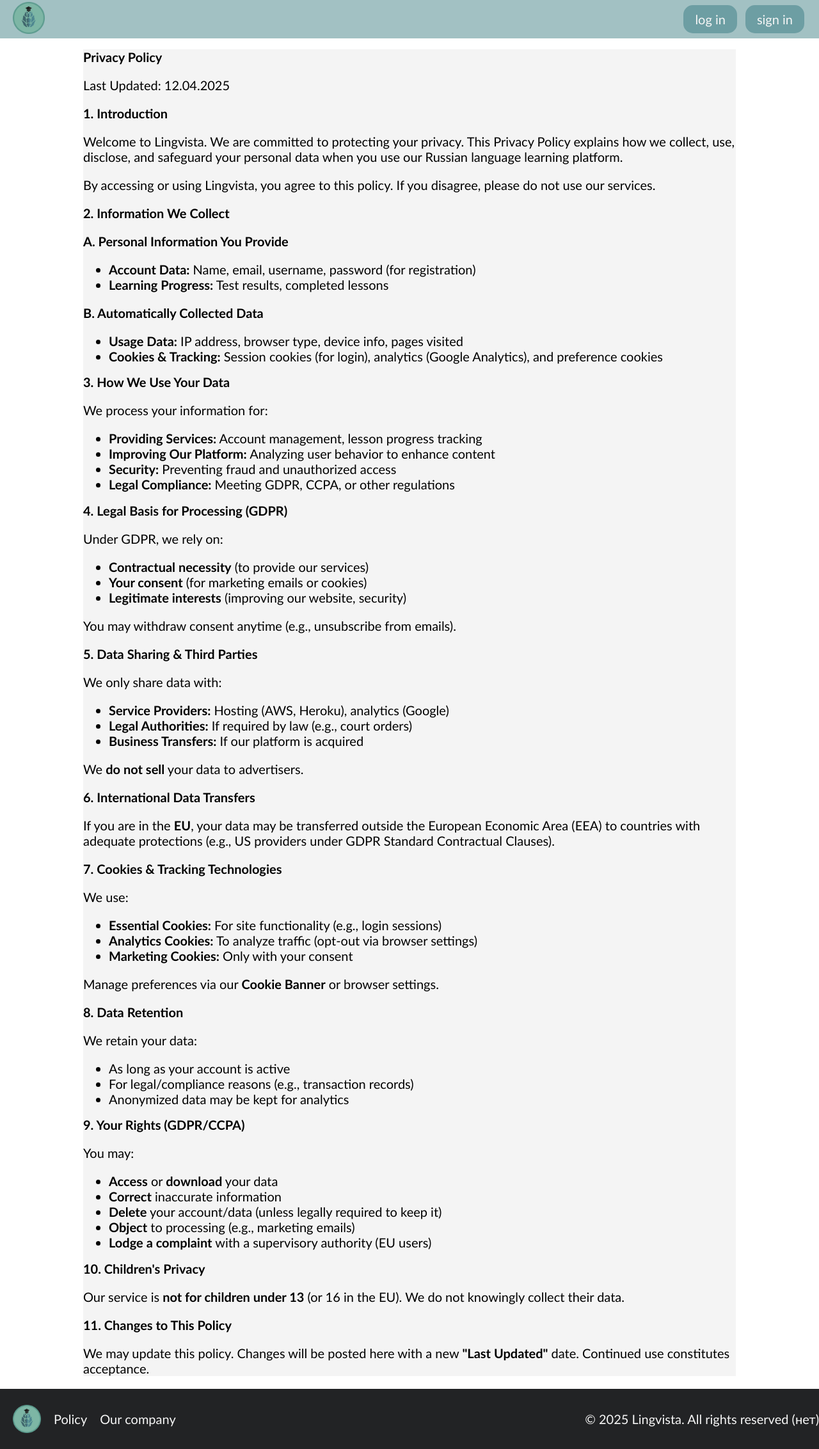
After one commit to suhariky/lingvista, a Django app: page /policy/ in a window 1280 px wide. The commit adds this page. Shown: the whole page at 64% size. Run offline with Django 5.2, Linux system fonts and the light colour scheme.

Commit message:
Added policy page

```diff
--- a/lingvista/lingvista/urls.py
+++ b/lingvista/lingvista/urls.py
@@ -23,4 +23,5 @@ urlpatterns = [
     path('profile/', views.profile, name='profile'),
     path('profile/edit/', views.edit_profile, name='edit_profile'),
     path('profile/history/', views.profile_history, name='profile_history'),
+    path('policy/', views.policy_view, name='private_policy'),
 ] + static(settings.MEDIA_URL, document_root=settings.MEDIA_ROOT)
--- a/lingvista/lingvista_web/static/css/footer.css
+++ b/lingvista/lingvista_web/static/css/footer.css
@@ -17,6 +17,11 @@ footer > a {
     color: #F6F6F6;
 }
 
+footer > p {
+    margin-left: auto;
+    color: #F6F6F6;
+}
+
 footer > img {
     padding-left: 20px;
     width: 44px;
--- a/lingvista/lingvista_web/templates/html/elements/footer.html
+++ b/lingvista/lingvista_web/templates/html/elements/footer.html
@@ -2,9 +2,8 @@
 <link rel="stylesheet" href="/static/css/footer.css">
 
 <footer>
-    <img src="{% static 'images/logo.png' %}" alt="лого">
-    <a href="">Policy</a>
-    <a href="">Copyright</a>
-    <a href="">FaQ</a>
-    <a href="">Support</a>
+    <img src="{% static 'images/logo.png' %}" alt="logo">
+    <a href="{% url 'private_policy' %}">Policy</a>
+    <a href="https://informatics.ru/">Our company</a>
+    <p>© 2025 Lingvista. All rights reserved (нет)</p>
 </footer>
--- /dev/null
+++ b/lingvista/lingvista_web/templates/html/pages/policy_page.html
@@ -0,0 +1,109 @@
+{% extends 'html/pages/base.html' %}
+{% block title %}Privacy Policy - Russian Learning Platform{% endblock %}
+{% block content %}
+    <section>
+        <h1>Privacy Policy</h1>
+        <p>Last Updated: 12.04.2025</p>
+    </section>
+        <section>
+            <h2>1. Introduction</h2>
+            <p>Welcome to Lingvista. We are committed to protecting your privacy. This Privacy Policy explains how we collect, use, disclose, and safeguard your personal data when you use our Russian language learning platform.</p>
+            <p>By accessing or using Lingvista, you agree to this policy. If you disagree, please do not use our services.</p>
+        </section>
+
+        <section>
+            <h2>2. Information We Collect</h2>
+            <h3>A. Personal Information You Provide</h3>
+            <ul>
+                <li><strong>Account Data:</strong> Name, email, username, password (for registration)</li>
+                <li><strong>Learning Progress:</strong> Test results, completed lessons</li>
+            </ul>
+
+            <h3>B. Automatically Collected Data</h3>
+            <ul>
+                <li><strong>Usage Data:</strong> IP address, browser type, device info, pages visited</li>
+                <li><strong>Cookies & Tracking:</strong> Session cookies (for login), analytics (Google Analytics), and preference cookies</li>
+            </ul>
+        </section>
+
+        <section>
+            <h2>3. How We Use Your Data</h2>
+            <p>We process your information for:</p>
+            <ul>
+                <li><strong>Providing Services:</strong> Account management, lesson progress tracking</li>
+                <li><strong>Improving Our Platform:</strong> Analyzing user behavior to enhance content</li>
+                <li><strong>Security:</strong> Preventing fraud and unauthorized access</li>
+                <li><strong>Legal Compliance:</strong> Meeting GDPR, CCPA, or other regulations</li>
+            </ul>
+        </section>
+
+        <section>
+            <h2>4. Legal Basis for Processing (GDPR)</h2>
+            <p>Under GDPR, we rely on:</p>
+            <ul>
+                <li><strong>Contractual necessity</strong> (to provide our services)</li>
+                <li><strong>Your consent</strong> (for marketing emails or cookies)</li>
+                <li><strong>Legitimate interests</strong> (improving our website, security)</li>
+            </ul>
+            <p>You may withdraw consent anytime (e.g., unsubscribe from emails).</p>
+        </section>
+
+        <section>
+            <h2>5. Data Sharing & Third Parties</h2>
+            <p>We only share data with:</p>
+            <ul>
+                <li><strong>Service Providers:</strong> Hosting (AWS, Heroku), analytics (Google)</li>
+                <li><strong>Legal Authorities:</strong> If required by law (e.g., court orders)</li>
+                <li><strong>Business Transfers:</strong> If our platform is acquired</li>
+            </ul>
+            <p>We <strong>do not sell</strong> your data to advertisers.</p>
+        </section>
+
+        <section>
+            <h2>6. International Data Transfers</h2>
+            <p>If you are in the <strong>EU</strong>, your data may be transferred outside the European Economic Area (EEA) to countries with adequate protections (e.g., US providers under GDPR Standard Contractual Clauses).</p>
+        </section>
+
+        <section>
+            <h2>7. Cookies & Tracking Technologies</h2>
+            <p>We use:</p>
+            <ul>
+                <li><strong>Essential Cookies:</strong> For site functionality (e.g., login sessions)</li>
+                <li><strong>Analytics Cookies:</strong> To analyze traffic (opt-out via browser settings)</li>
+                <li><strong>Marketing Cookies:</strong> Only with your consent</li>
+            </ul>
+            <p>Manage preferences via our <strong>Cookie Banner</strong> or browser settings.</p>
+        </section>
+
+        <section>
+            <h2>8. Data Retention</h2>
+            <p>We retain your data:</p>
+            <ul>
+                <li>As long as your account is active</li>
+                <li>For legal/compliance reasons (e.g., transaction records)</li>
+                <li>Anonymized data may be kept for analytics</li>
+            </ul>
+        </section>
+
+        <section>
+            <h2>9. Your Rights (GDPR/CCPA)</h2>
+            <p>You may:</p>
+            <ul>
+                <li><strong>Access</strong> or <strong>download</strong> your data</li>
+                <li><strong>Correct</strong> inaccurate information</li>
+                <li><strong>Delete</strong> your account/data (unless legally required to keep it)</li>
+                <li><strong>Object</strong> to processing (e.g., marketing emails)</li>
+                <li><strong>Lodge a complaint</strong> with a supervisory authority (EU users)</li>
+            </ul>
+        </section>
+
+        <section>
+            <h2>10. Children's Privacy</h2>
+            <p>Our service is <strong>not for children under 13</strong> (or 16 in the EU). We do not knowingly collect their data.</p>
+        </section>
+
+        <section>
+            <h2>11. Changes to This Policy</h2>
+            <p>We may update this policy. Changes will be posted here with a new <strong>"Last Updated"</strong> date. Continued use constitutes acceptance.</p>
+        </section>
+{% endblock %}
--- a/lingvista/lingvista_web/views.py
+++ b/lingvista/lingvista_web/views.py
@@ -11,8 +11,14 @@ def custom_logout(request):
     logout(request)
     return redirect('main_page')
 
+
 def main_page(request):
     return render(request, 'html/pages/main_page.html')
+
+
+def policy_view(request):
+    return render(request, 'html/pages/policy_page.html')
+
 
 def login_view(request):
     if request.method == 'POST':
@@ -25,6 +31,7 @@ def login_view(request):
         else:
             messages.error(request, 'Неверные имя пользователя или пароль')
     return render(request, 'html/pages/login_page.html')
+
 
 def register_view(request):
     if request.method == 'POST':
```
